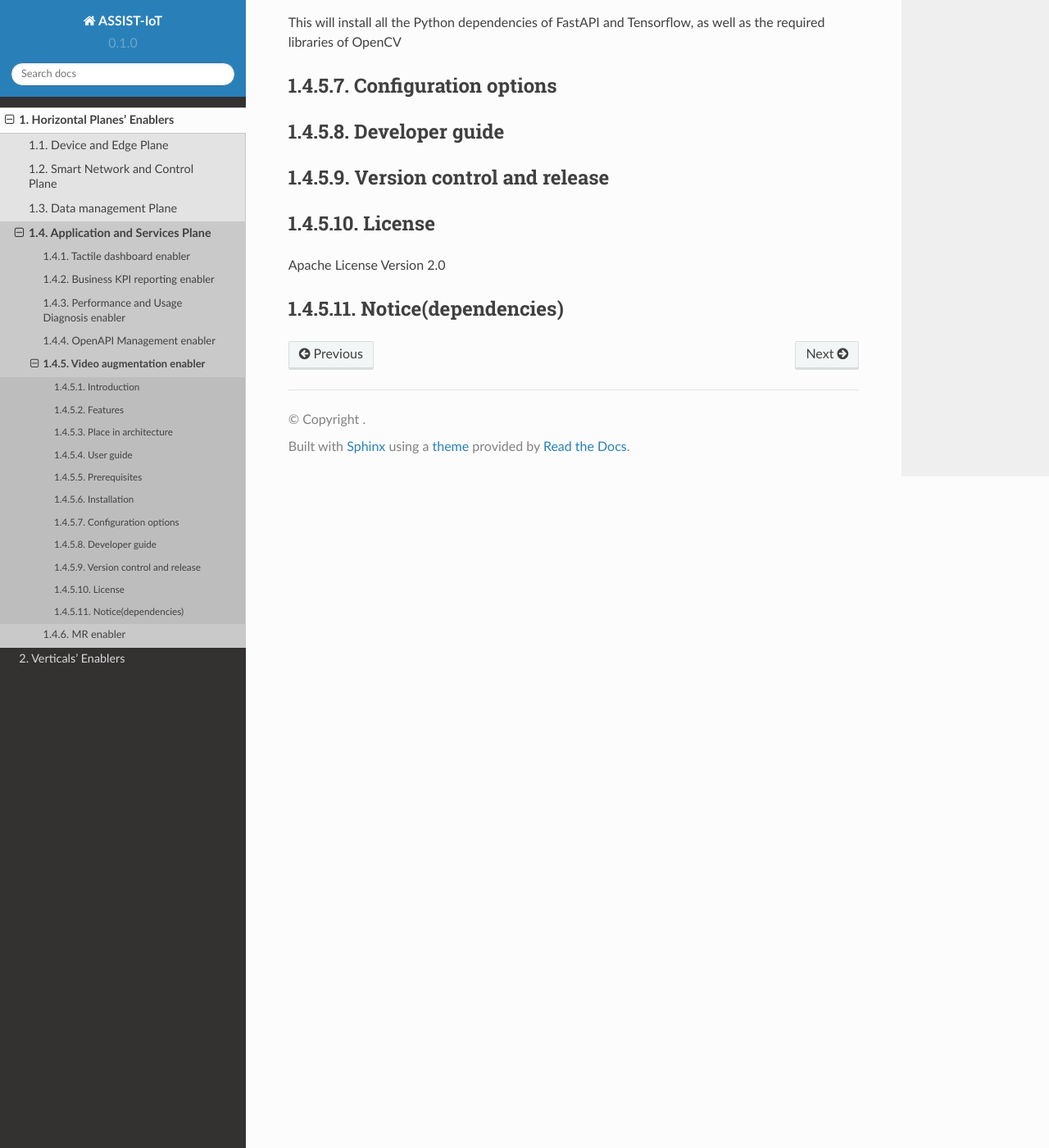
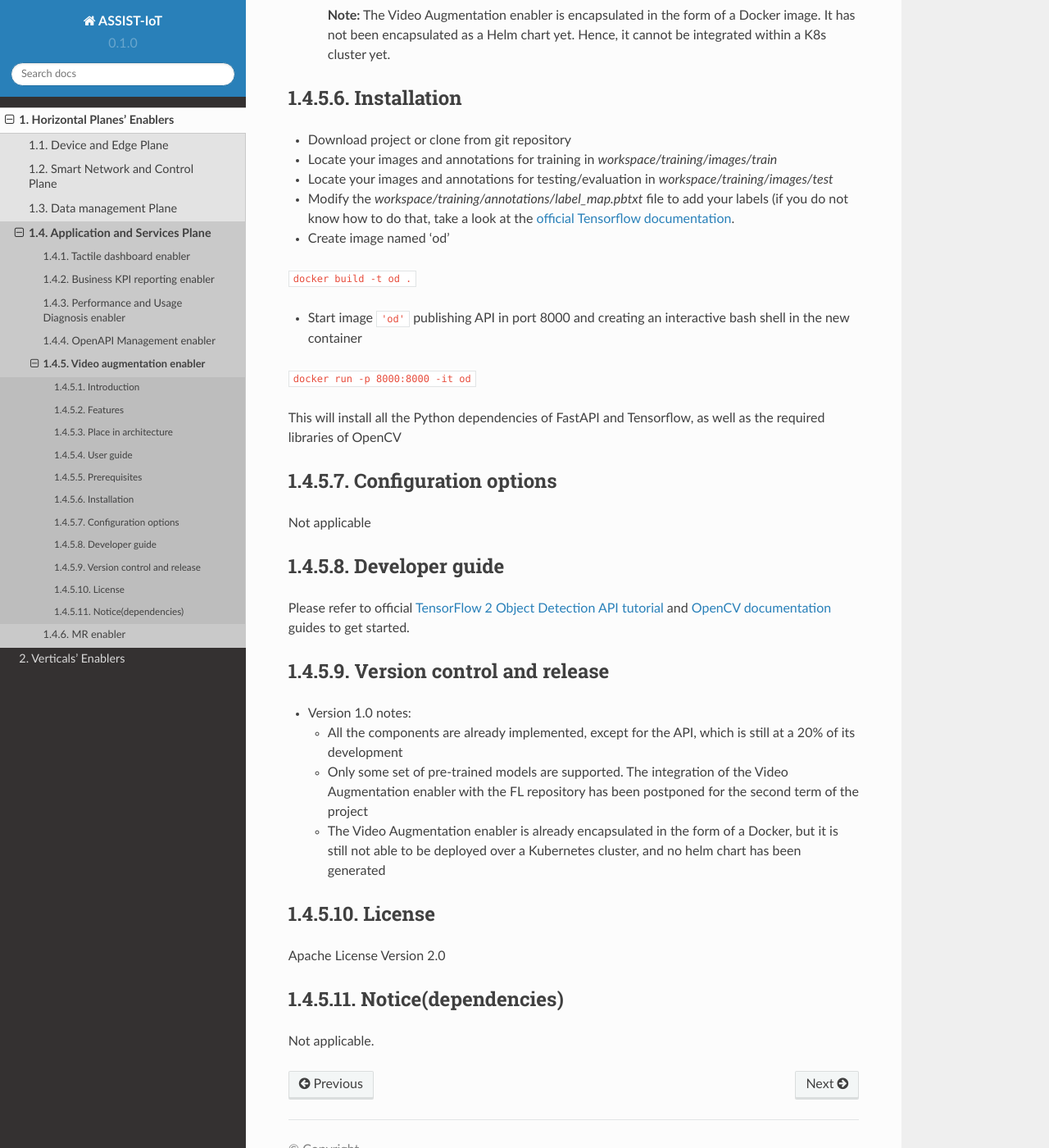
Before and after one commit to assist-iot/assist-iot-documentation, a Sphinx documentation site: the page built from docs/source/horizontal_planes/application/video_augmentation_enabler.rst, in a window 1280 px wide and 1400 px high, scrolled down 5079 px. Shown: the whole window at 82% size. Built offline with Sphinx 7.4.7 and the Read the Docs theme 2.0.0, drawn with Linux system fonts in a browser that asks for light colours; some of the changed text lies outside the part shown.

Commit message:
Update video_augmentation_enabler.rst

```diff
--- a/docs/source/horizontal_planes/application/video_augmentation_enabler.rst
+++ b/docs/source/horizontal_planes/application/video_augmentation_enabler.rst
@@ -104,7 +104,10 @@
 
 ``python training/plot_object_detection_saved_model_video.py``
 
-An extract of the dataset of the project, as well as the outputs of the trained model are shown in Figure 22.
+An extract of the dataset used in the custom ASSIST-IoT object recognitio project, as well as the current outputs of the trained model are shown in the next figure.
+
+.. figure:: ./VA_Example.png
+   :alt: Video Augmentation example
 
 
 REST API endpoints
@@ -131,6 +134,14 @@
 
 - For building and running docker images it is needed to install `Docker <https://docs.docker.com/get-started/>`__.
 
+In addition, the following requirements from Tensorflow 2 Object Detection API tutorial should be supported:
+
+- **OS:** Windows, Linux
+- **Python:** >= 3.x
+- **TensorFlow:** 2.5.0
+- **CUDA Toolkit:** 11.2
+- **CuDNN:** 8.1.0
+- **Anaconda:** Python 3.8 (Optional)
 
     **Note:** The Video Augmentation enabler is encapsulated in the form of a Docker image. It has not been encapsulated as a Helm chart yet. Hence, it cannot be integrated within a K8s cluster yet.
 
@@ -155,21 +166,28 @@
 *********************
 Configuration options
 *********************
+Not applicable
 
 ***************
 Developer guide
 ***************
+Please refer to official `TensorFlow 2 Object Detection API tutorial <https://tensorflow-object-detection-api-tutorial.readthedocs.io/en/latest/index.html>`__ and `OpenCV documentation <https://docs.opencv.org/3.0-last-rst/doc/py_tutorials/py_gui/py_video_display/py_video_display.html>`__  guides to get started.
 
 ***************************
 Version control and release
 ***************************
+- Version 1.0 notes:
+
+  - All the components are already implemented, except for the API, which is still at a 20% of its development
+  - Only some set of pre-trained models are supported. The integration of the Video Augmentation enabler with the FL repository has been postponed for the second term of the project
+  - The Video Augmentation enabler is already encapsulated in the form of a Docker, but it is still not able to be deployed over a Kubernetes cluster, and no helm chart has been generated
 
 ***************
 License
 ***************
-
 Apache License Version 2.0
 
 ********************
 Notice(dependencies)
 ********************
+Not applicable.
```
